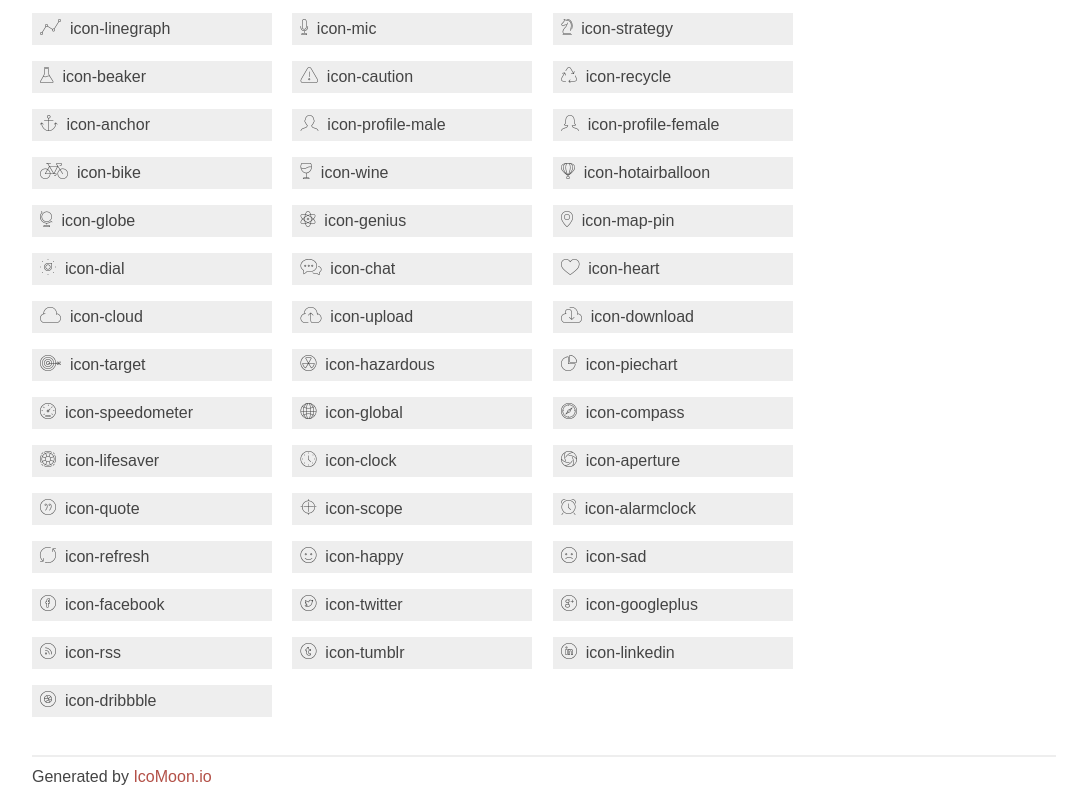
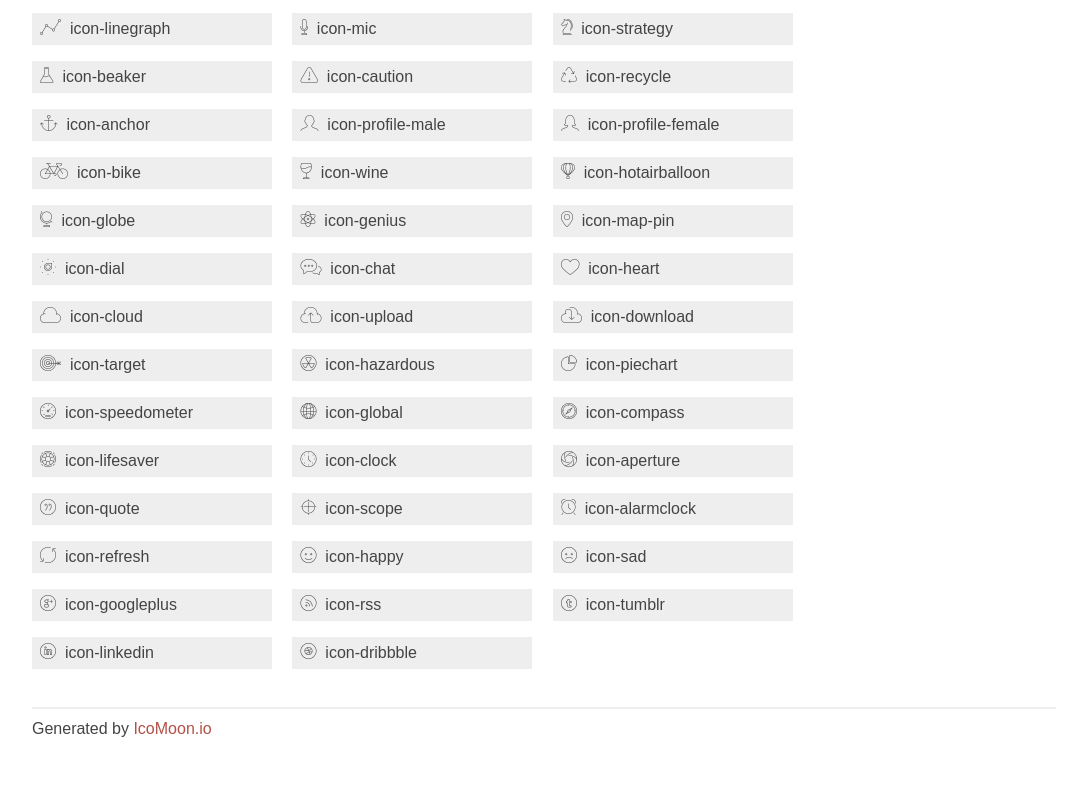
Before and after one commit to uber94/wedding, a website: page fonts/et-line-font/index.html in a window 1280 px wide. Shown: the part 2971-3768 px from the top of the page, without its empty margins (96-1183 px from the left). After the commit the page ends 3720 px from the top, so only its background shows below. Drawn offline with Linux system fonts and the light colour scheme.

Commit message:
facebook

```diff
--- a/fonts/et-line-font/index.html
+++ b/fonts/et-line-font/index.html
@@ -867,14 +867,6 @@
 		&nbsp;icon-sad
 	</span>
 	<span class="box1">
-		<span aria-hidden="true" class="icon-facebook"></span>
-		&nbsp;icon-facebook
-	</span>
-	<span class="box1">
-		<span aria-hidden="true" class="icon-twitter"></span>
-		&nbsp;icon-twitter
-	</span>
-	<span class="box1">
 		<span aria-hidden="true" class="icon-googleplus"></span>
 		&nbsp;icon-googleplus
 	</span>
```
Also changed, not shown: index.html (+2 -1 lines).
